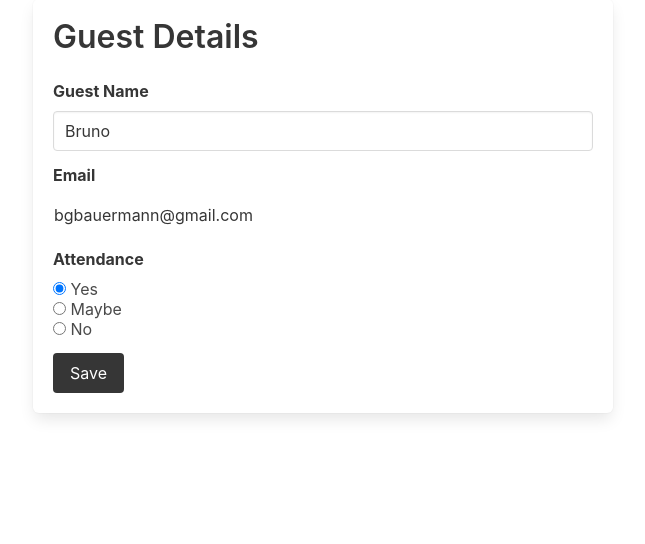
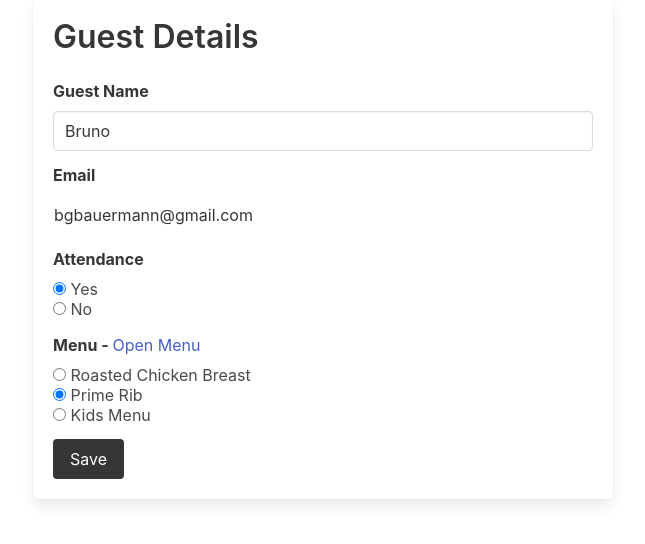
Before and after one commit to bgbauermann/wedding-website, a Flask app: page /guests/1 in a window 1280 px wide. Shown: the part 101-645 px from the top of the page, without its empty margins (15-660 px from the left). Run offline with Flask 2, Linux system fonts and the light colour scheme; a user stored in the database is signed in; some libraries are stand-ins or nearby versions.

Commit message:
Add menu selection

```diff
--- a/wedding_app/guests/forms.py
+++ b/wedding_app/guests/forms.py
@@ -14,7 +14,9 @@ class NewGuestForm(FlaskForm):
                        validators=[DataRequired(),
                                    Length(min=2, max=50)])
     email = EmailField('Email', validators=[DataRequired(), Email(), existing_email_check])
-    attendance = RadioField('Attendance',choices=['Yes','Maybe','No'],
+    attendance = RadioField('Attendance',choices=['Yes','No'],
+                            validators=[DataRequired()])
+    menu = RadioField('Menu',choices=['Roasted Chicken Breast','Prime Rib','Kids Menu'],
                             validators=[DataRequired()])
     save = SubmitField('Save')
 
@@ -23,7 +25,9 @@ class GuestForm(FlaskForm):
                        validators=[DataRequired(),
                                    Length(min=2, max=50)])
     email = EmailField('Email', validators=[DataRequired(), Email()])
-    attendance = RadioField('Attendance',choices=['Yes','Maybe','No'],
+    attendance = RadioField('Attendance',choices=['Yes','No'],
+                            validators=[DataRequired()])
+    menu = RadioField('Menu',choices=['Roasted Chicken Breast','Prime Rib','Kids Menu'],
                             validators=[DataRequired()])
     save = SubmitField('Save')
 
--- a/wedding_app/guests/routes.py
+++ b/wedding_app/guests/routes.py
@@ -41,7 +41,7 @@ def list_guests():
 @login_required
 def add_guest():
     guest_count = Guest.query.filter_by(guest_group=current_user.guest_group).count()
-    if guest_count >= 5:
+    if guest_count >= 6:
         flash("You've reached the maximum number of guests.", "is-danger")
         return redirect(url_for('guests.list_guests'))
     form = NewGuestForm()
@@ -49,6 +49,7 @@ def add_guest():
         new_guest = Guest(name=form.name.data,
                           email=form.email.data,
                           attendance=form.attendance.data,
+                          menu = form.menu.data,
                           guest_group=current_user.email)
         db.session.add(new_guest)
         db.session.commit()
@@ -79,10 +80,12 @@ def edit_guest(guest_id):
         guest.name = form.name.data
         guest.email = form.email.data
         guest.attendance = form.attendance.data
+        guest.menu = form.menu.data
         db.session.commit()
         return redirect(url_for('guests.list_guests'))
     if request.method == 'GET':
         form.name.data = guest.name
         form.email.data = guest.email
         form.attendance.data = guest.attendance
+        form.menu.data = guest.menu
     return render_template('guest-details.html', form=form)
--- a/wedding_app/static/layout.js
+++ b/wedding_app/static/layout.js
@@ -5,4 +5,4 @@ const navbarMenu = document.querySelector('.navbar-menu');
 
 burgerIcon.addEventListener('click', () => {
     navbarMenu.classList.toggle('is-active')
-})
+});
--- a/wedding_app/static/main.css
+++ b/wedding_app/static/main.css
@@ -14,3 +14,7 @@ position: relative;
 #pic_tiles img:hover{
     opacity: 0.7;
 }
+
+.label {
+    vertical-align: middle
+}
--- /dev/null
+++ b/wedding_app/static/menu.js
@@ -0,0 +1,17 @@
+const menu = document.querySelector("#open-menu");
+const modal = document.querySelector('.modal');
+const modalImg = document.querySelector('.modal img');
+
+//Open modal
+menu.addEventListener('click', () => {
+        modal.classList.add('is-active');
+});
+
+// close modals
+(document.querySelectorAll('.modal-background, .modal-close, .modal img')).forEach(el => {
+    const target = el.closest('.modal');
+
+    el.addEventListener('click', () => {
+        target.classList.remove('is-active');
+    });
+});
--- a/wedding_app/templates/guest-details.html
+++ b/wedding_app/templates/guest-details.html
@@ -41,6 +41,18 @@
                     </div>
 
                     <div class="field">
+
+                        <label class="label">Menu -
+                            <a id="open-menu" style="font-weight: normal">Open Menu</a>
+                        </label>
+
+
+                        <div class="control">
+                            {{ form.menu(class="radio")}}
+                        </div>
+                    </div>
+
+                    <div class="field">
                         <div class="control">
                             {{ form.save(class="button is-dark")}}
                         </div>
@@ -51,4 +63,16 @@
     </div>
 </section>
 
+<div class="modal">
+    <div class="modal-background"></div>
+        <div class="modal-content">
+            <figure class="image">
+                <img src={{ url_for('static', filename='img/wedding_menu.jpg' ) }}>
+            </figure>
+        </div>
+        <button class="modal-close is-large" aria-label="close"></button>
+  </div>
+
+<script src={{url_for('static', filename='menu.js')}}> </script>
+
 {% endblock content %}
--- a/wedding_app/templates/home.html
+++ b/wedding_app/templates/home.html
@@ -41,17 +41,17 @@
         <div class="column is-one-quarter is-offset-one-quarter">
             <div class="content has-text-centered">
                 <h1 class="title has-text-weight-light" style="font-family:Garamond">Ceremony</h1>
-                <p>July 17, 2022 - 2:30pm</p>
+                <p>July 17, 2022 - 2:00pm</p>
                 <p class="mb-0">Cave Springs Vineyard</p>
                 <p class="has-text-grey">4043 Cave Springs Road<br>
                 Beamsvilee, ON</p>
-                <a class="button is-black" href="https://goo.gl/maps/fnLQgFouVnsGBsgP9" target="_blank" rel="noopener noreferrer">Directions</a>
+                <a class="button is-black" href="https://goo.gl/maps/mHFfew4UjCCM4BTv6" target="_blank" rel="noopener noreferrer">Directions</a>
             </div>
         </div>
         <div class="column is-one-quarter">
             <div class="content has-text-centered">
                 <h1 class="title has-text-weight-light" style="font-family:Garamond">Reception</h1>
-                <p>July 17, 2022 - 2:30pm</p>
+                <p>July 17, 2022 - 4:30pm</p>
                 <p class="mb-0">Inn on the Twenty Restaurant</p>
                 <p class="has-text-grey">3836 Main St<br>
                 Jordan Station, ON</p>
--- a/wedding_app/templates/layout.html
+++ b/wedding_app/templates/layout.html
@@ -5,9 +5,12 @@
     <meta charset="utf-8">
     <meta name="viewport" content="width=device-width, initial-scale=1">
 
-    <!--Bulma CSS -->
+    <!-- Bulma CSS -->
     <link rel="stylesheet" href="https://cdn.jsdelivr.net/npm/bulma@0.9.3/css/bulma.min.css">
     <link rel="stylesheet" type="text/css" href={{ url_for('static', filename="main.css") }} >
+
+    <!-- font awesome (icons) -->
+    <script src="https://kit.fontawesome.com/378c2d7976.js" crossorigin="anonymous"></script>
 
     <title>Bruno & Valeria</title>
 </head>
```
Also changed, not shown: wedding_app/site.db (added), wedding_app/static/img/wedding_menu.jpg (added).
